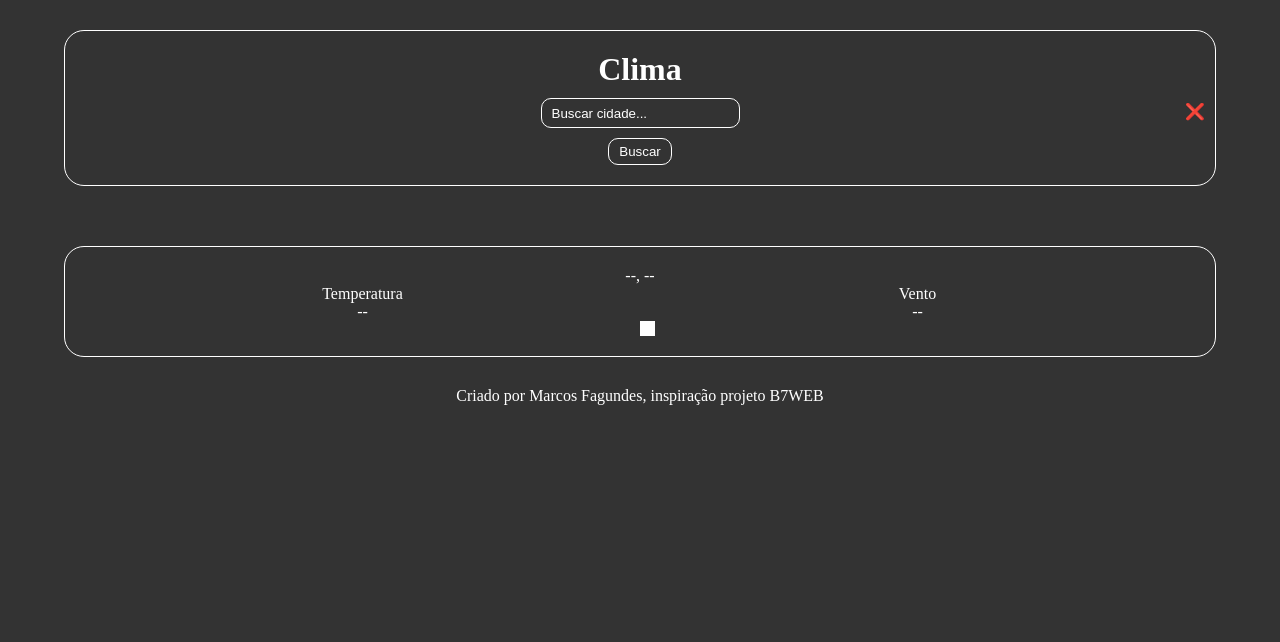
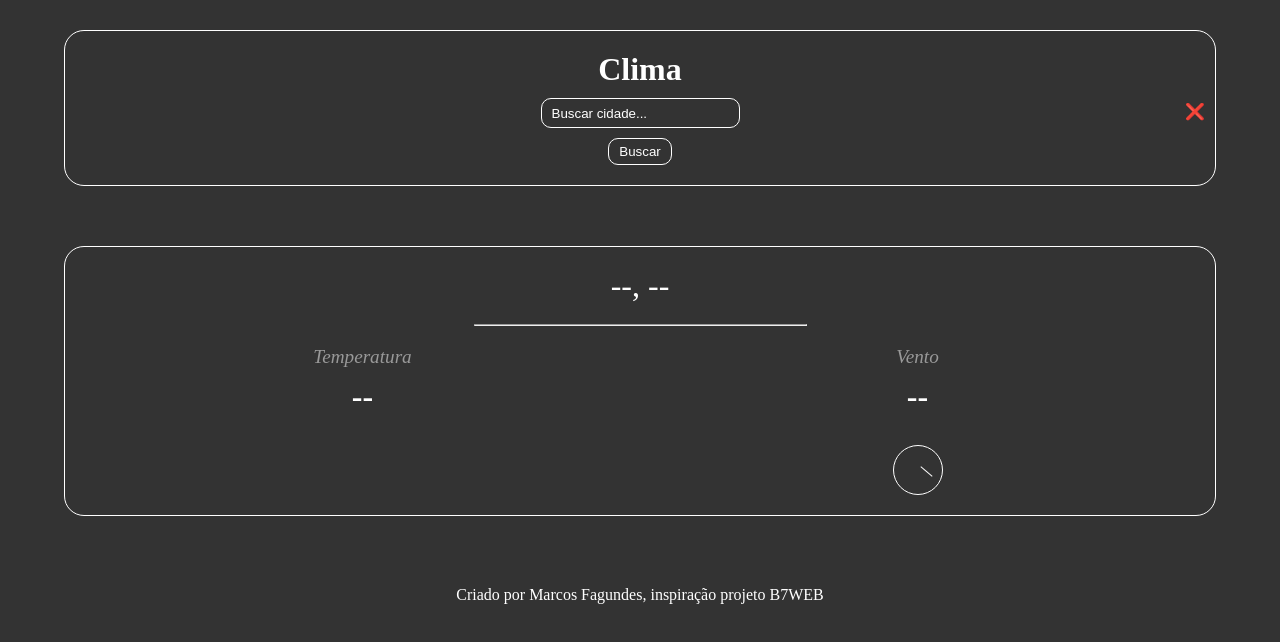
Before and after one commit to MarcosFagundes1402/Clima-tempo, a plain HTML site: page Clima tempo/index.html in a window 1280 px wide. Drawn offline with Linux system fonts and the light colour scheme.

Commit message:
agora vai

```diff
--- a/Clima tempo/index.html
+++ b/Clima tempo/index.html
@@ -21,12 +21,15 @@
         <div class="result">
             <div class="weather">
                 <div class="city">--, --</div>
+                <hr>
                 <div class="weather-area">
                     <div class="temp">
                         <div class="temp-title">Temperatura</div>
 
                         <div class="celsius">--</div>
                         <div class="weatherImg">
+                            <img id="img" src="">
+
                         </div>
                     </div>
 
@@ -34,7 +37,7 @@
                         <div class="wind-title">Vento</div>
                         <div class="windInfo">--</div>
                         <div class="windArea">
-                            <div class="windDot" style="transform: rotate(0deg);"></div>
+                            <div class="windDot" style="transform: rotate(40deg);"></div>
                         </div>
                     </div>
                 </div>
--- a/Clima tempo/javascript.js
+++ b/Clima tempo/javascript.js
@@ -3,12 +3,12 @@ document.querySelector('#btn-reset').addEventListener('click', () => {
     input.value = ''
     input.focus()
 
-    clearInfo()
+
 })
 
 document.querySelector('#search').addEventListener('click', async(event) => {
     event.preventDefault();
-    clearInfo()
+
 
     let input = document.querySelector('#searchInput').value
 
@@ -27,12 +27,25 @@ document.querySelector('#search').addEventListener('click', async(event) => {
                 windSpeed: json.wind.speed,
                 windAngle: json.wind.deg
             })} else {
-            clearInfo()
+            // clearInfo()
             console.log('Não encontramos esta localização.');
         }
     } else {
-        clearInfo()
+        // clearInfo()
     }
 
-    clearInfo()
+    // clearInfo()
 })
+
+
+function showInfo(obj) {
+    document.querySelector('.city').innerHTML = `${obj.name}, ${obj.country}.`.toLocaleUpperCase()
+
+    document.querySelector('.celsius').innerHTML = `${obj.temp} <sup>°C</sup>`
+    document.querySelector('.windInfo').innerHTML = `${obj.windSpeed} <sup>km/h</sup>`
+
+    document.querySelector('.weatherImg img').setAttribute('src',
+        `http://openweathermap.org/img/wn/${obj.tempIcon}@2x.png`)
+
+    document.querySelector('.windDot').style.transform = `rotate(${obj.windAngle-90}deg)`
+}
--- a/Clima tempo/style.css
+++ b/Clima tempo/style.css
@@ -14,6 +14,16 @@ body {
     color: #fff;
 }
 
+hr{
+    margin: auto;
+    margin-top: 20px;
+    margin-bottom: 10px;
+    width: 30%;
+}
+
+sup {
+    font-size: .9rem;
+}
 .search-area,
 .result {
     width: 90%;
@@ -70,11 +80,59 @@ body {
 .temp,
 .wind {
     flex: 1;
+    width: 100%;
+    height: 100%;
+}
+.weatherImg,
+.windArea{
+    width: 50px;
+    height: 50px;
+    margin: auto;
+    margin-top: 30px;
+    padding-left: 25px;
+    padding-top: 25px;
+}
+
+.weatherImg {
+    width: 100%;
+    height: 100%;
+    margin: 0;
+    padding: 0;
+}
+.windArea{
+    border: 1px solid #fff;
+    border-radius: 50%;
 }
 
 .windDot{
     width: 15px;
-    height: 15px;
+    height: 1px;
     background-color: #fff;
-    color: red;
+    color: #fff;
 }
+
+.aviso {
+    padding: 20px;
+    padding-top: 20px;
+}
+
+.city {
+    font-size: 2rem;
+    font-weight: bodler;
+}
+
+.temp-title,
+.wind-title {
+    text-align: center;
+    font-size: 1.2rem;
+    margin: 10px 0pc;
+    font-weight: lighter;
+    font-style: italic;
+    color: #999;
+}
+
+.windInfo,
+.celsius {
+    font-size: 2rem;
+    font-weight: bolder;
+}
```
